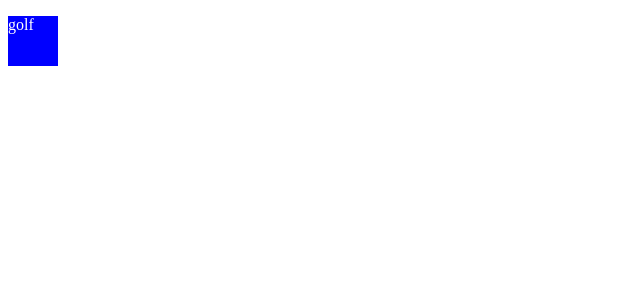
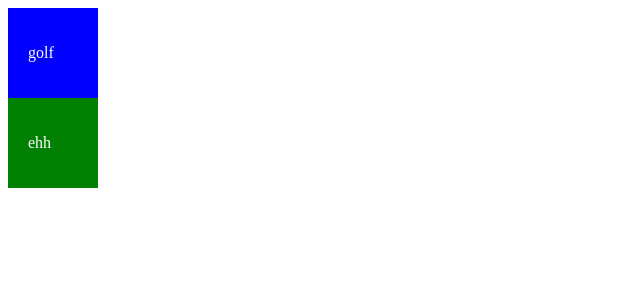
Before and after one commit to Red-Sprite-Labs/soundgrid, an Angular app: page / in a window 1280 px wide. Shown: the top 300 px of the page, without its empty margins (0-640 px from the left). Built offline with nearby package versions, Linux system fonts and the light colour scheme.

Commit message:
poc for stream

```diff
--- a/src/app/app.component.html
+++ b/src/app/app.component.html
@@ -1 +1,5 @@
-<app-sound-node identifier="webuygolf" text="golf" [mp3Url]="urls" width="50" height="50" baseColor="blue" fontColor="white" pressedColor="gray"></app-sound-node>
+<app-sound-node identifier="webuygolf" text="golf" mp3Url="../assets/mp3s/buyGolf.mp3" width="50" height="50"
+    baseColor="blue" fontColor="white" pressedColor="gray"></app-sound-node>
+
+<app-sound-node identifier="ehh" text="ehh" mp3Url="http://ice1.somafm.com/groovesalad-256-mp3" width="50" height="50"
+    baseColor="green" fontColor="white" pressedColor="gray"></app-sound-node>
--- a/src/app/sound-node/sound-node.component.css
+++ b/src/app/sound-node/sound-node.component.css
@@ -0,0 +1,3 @@
+.snode {
+    padding: 20px;
+}
--- a/src/app/sound-node/sound-node.component.html
+++ b/src/app/sound-node/sound-node.component.html
@@ -1,4 +1,4 @@
-<div [id]="identifier"
+<div [id]="identifier" class="snode"
 [ngStyle]="{ 'width': width+'px', 'color': fontColor, 'height':height+'px', 'background-color': baseColor }">
   <p> {{text}} </p>
   <!-- TODO: loading bar at bottom of soundnode that shows duration of played clip -->
```
